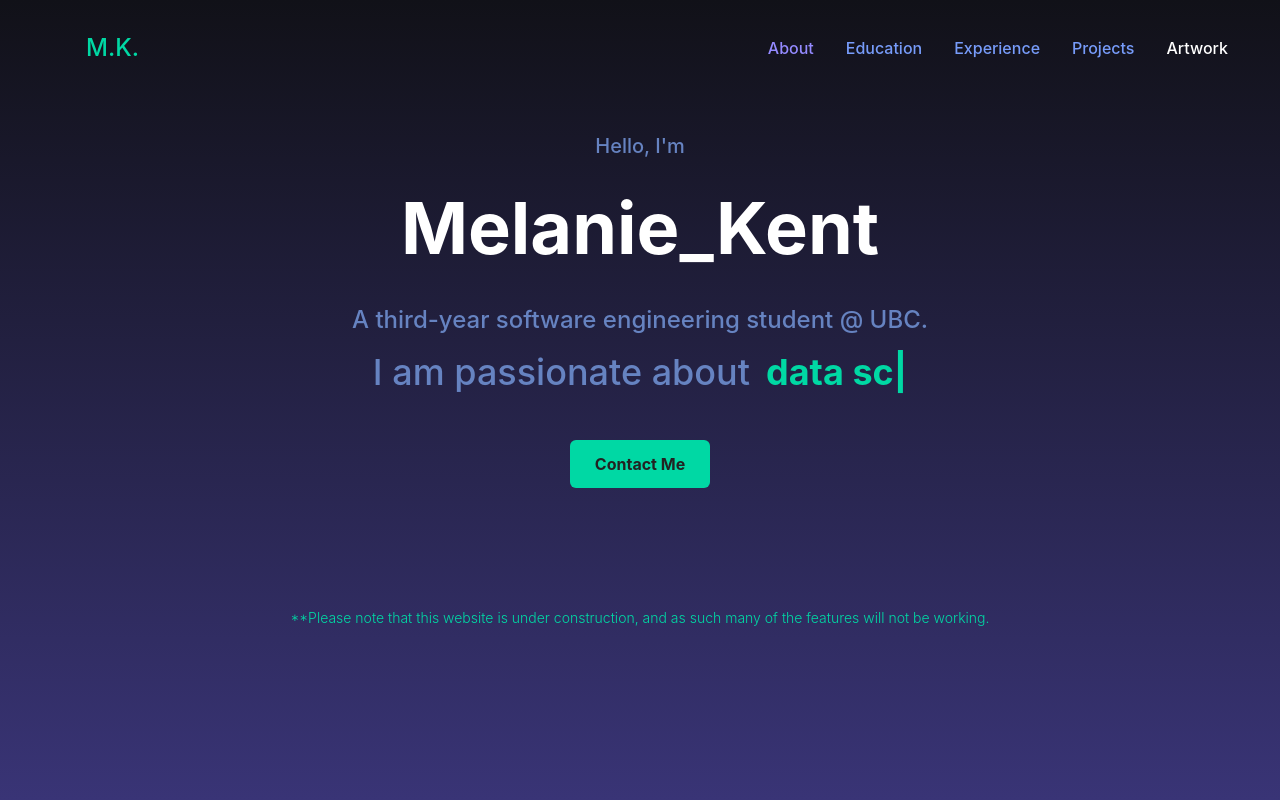
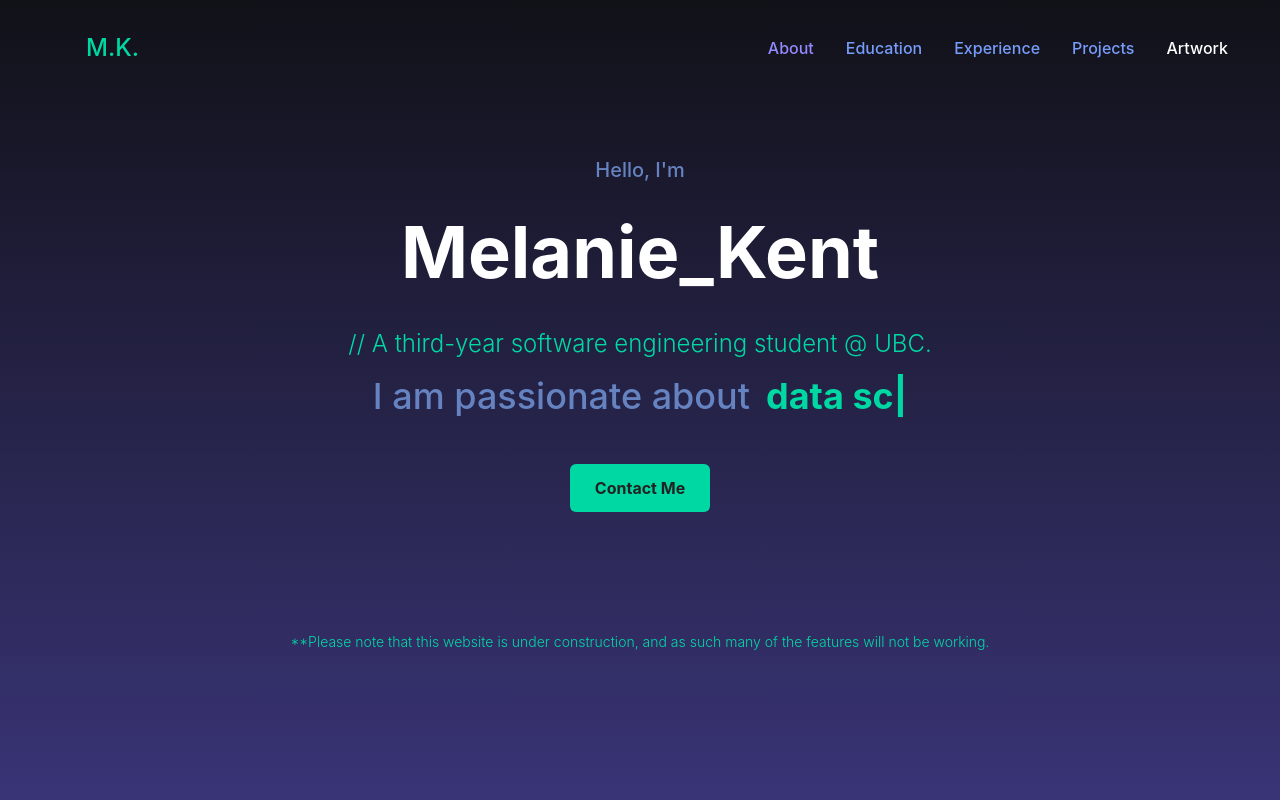
Before and after one commit to MelanieKent/personal-website, a React (Create React App) app: page / in a window 1280 px wide. Shown: the top 800 px of the page. Built offline with nearby package versions, Linux system fonts and the light colour scheme.

Commit message:
Updated layout and content of Hero

```diff
--- a/src/components/Hero.jsx
+++ b/src/components/Hero.jsx
@@ -4,11 +4,11 @@ import Typed from 'react-typed';
 const Hero = () => {
     return (
         <div className='text-white bg-gradient-to-b from-[#111118] to-[#393476]'>
-            <div id='about' className='max-w-[800px] mt-[-96px] w-full h-screen mx-auto text-center flex flex-col justify-center'>
+            <div id='about' className='max-w-[800px] mt-[-96px] w-full h-screen mx-auto text-center flex flex-col justify-center pt-12'>
                 <p className='text-[#6683c1] text-xl font-medium p-2'>Hello, I'm</p>
                 <h1 className='text-[#ffffff] md:text-7xl sm:text-6xl text-4xl font-bold md:py-6'>Melanie_Kent</h1>
-                <p className='sm:text-2xl text-md font-medium pt-4 text-[#6683c1]'>
-                    A third-year software engineering student @ UBC.
+                <p className='sm:text-2xl text-md font-light pt-4 text-[#00d8a4]'>
+                    // A third-year software engineering student @ UBC.
                 </p>
                 <div className='flex justify-center items-center'>
                     <p className='text-[#6683c1] lg:text-4xl sm:text-3xl font-medium py-4'>I am passionate about</p>
```
